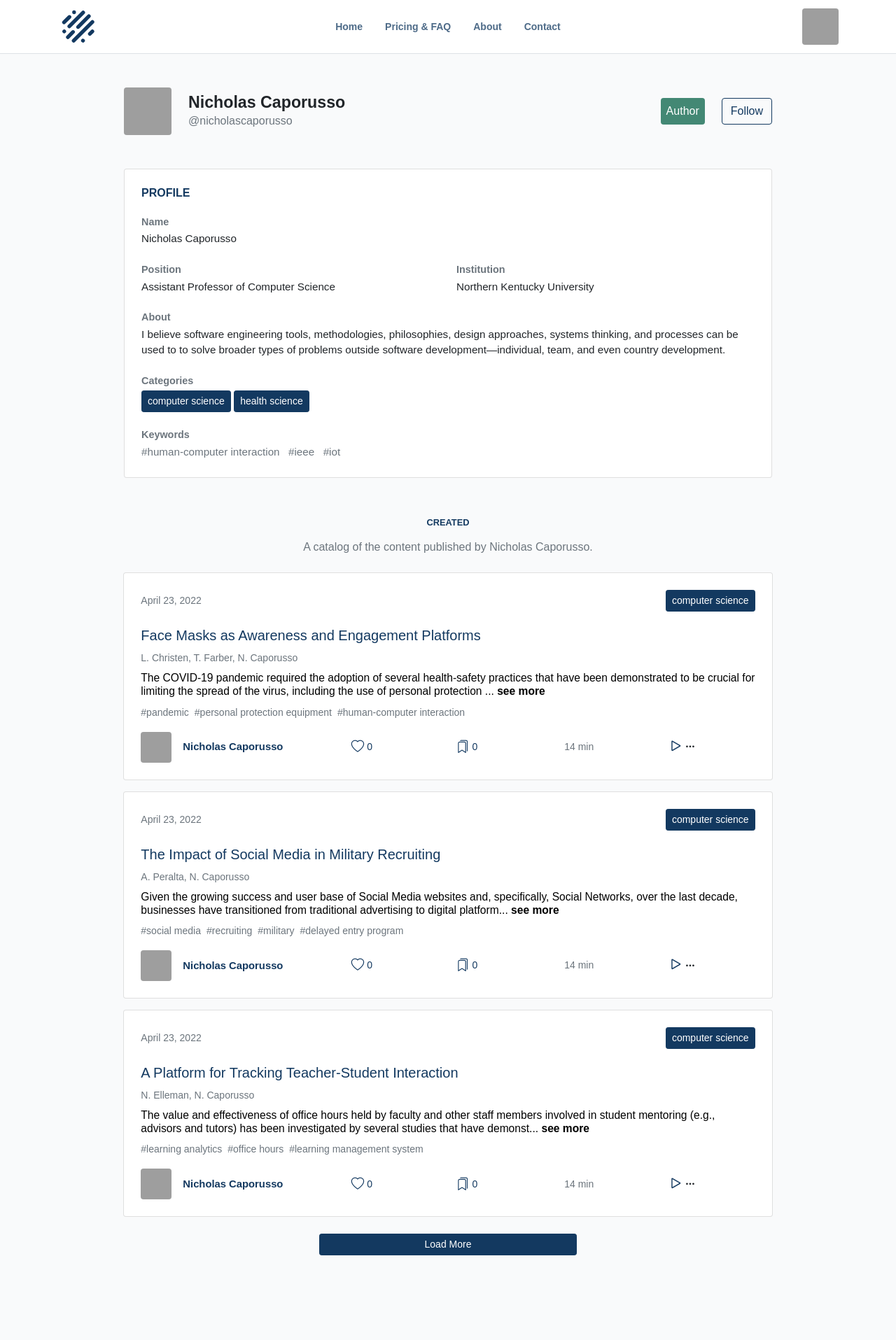
After one commit to muzzarellimj/podscholar, a PHP site: page /app/user/user.html in a window 1280 px wide. The commit adds this page. Shown: the top 1915 px of the page at 70% size. Run offline with PHP 8.4, Linux system fonts and the light colour scheme; some web fonts are replaced; grey boxes are pictures that could not be loaded.

Commit message:
Author user page HTML and Sass

```diff
--- /dev/null
+++ b/app/user/user.html
@@ -0,0 +1,232 @@
+<!doctype html>
+
+<html lang="en">
+	<head>
+		<meta charset="utf-8">
+		<meta name="viewport" content="width=device-width, initial-scale=1">
+
+		<title>PodScholar | Nicholas Caporusso</title>
+
+		<link rel="shortcut icon" href="../../asset/img/brand/brand-primary.svg">
+
+		<link rel="stylesheet" href="../../asset/css/bootscholar.css">
+	</head>
+
+	<body>
+		<header class="border-bottom">
+			<nav class="navbar navbar-expand-md">
+				<div class="container">
+					<div class="navbar-brand-container">
+						<a class="navbar-brand" href="../index.html">
+							<img class="navbar-brand-image" src="../../asset/img/brand/brand-primary.svg" alt="PodScholar">
+						</a>
+					</div>
+
+					<button class="navbar-toggler" type="button" data-bs-toggle="collapse" data-bs-target="#navigation" aria-controls="navigation" aria-expanded="false" aria-label="Toggle Navigation">
+						<span class="navbar-toggler-icon"></span>
+					</button>
+
+					<div id="navigation" class="collapse navbar-collapse">
+						<ul class="navbar-nav">
+							<li class="nav-item"><a class="nav-link" href="../index.html">Home</a></li>
+							<li class="nav-item"><a class="nav-link" href="../faq.html">Pricing & FAQ</a></li>
+							<li class="nav-item"><a class="nav-link" href="../about.html">About</a></li>
+							<li class="nav-item"><a class="nav-link" href="../contact.html">Contact</a></li>
+						</ul>
+
+						<div class="navbar-user-profile-container">
+							<div class="dropdown">
+								<a role="button" id="navbar-user-profile-dropdown" data-bs-toggle="dropdown" data-bs-auto-close="outside" aria-expanded="false">
+									<img class="navbar-user-profile-avatar" src="https://i.imgur.com/iza0pJ4.jpg" alt="Michael Muzzarelli">
+								</a>
+
+								<div class="navbar-user-profile-dropdown dropdown-menu dropdown-menu-end" aria-labelledby="navbar-user-profile-dropdown">
+									<div class="navbar-user-profile-dropdown-row" style="transform: rotate(0)">
+										<div class="navbar-user-profile-dropdown-avatar-container">
+											<img class="navbar-user-profile-dropdown-avatar" src="https://i.imgur.com/iza0pJ4.jpg" alt="Michael Muzzarelli">
+										</div>
+
+										<div class="navbar-user-profile-dropdown-username-container">
+											<div class="navbar-user-profile-dropdown-username-stack">
+												<h6 class="navbar-user-profile-dropdown-name">Michael Muzzarelli</h6>
+												<a class="navbar-user-profile-dropdown-username" href="../user/user.html?muzzarellimj">@muzzarellimj</a>
+											</div>
+										</div>
+									</div>
+
+									<hr class="dropdown-divider">
+
+									<div class="navbar-user-profile-dropdown-row">
+										<div class="navbar-user-profile-item-container">
+											<a class="navbar-user-profile-item" href="#">Preferences</a>
+											<a class="navbar-user-profile-item" href="#">Sign Out</a>
+										</div>
+									</div>
+								</div>
+							</div>
+						</div>
+					</div>
+				</div>
+			</nav>
+		</header>
+
+		<main class="user">
+			<div class="container">
+				<div class="row justify-content-center">
+					<div class="col-10">
+						<div class="row">
+							<div class="col-8">
+								<div class="hstack gap-4">
+									<img class="user-avatar" src="https://i.imgur.com/wWbeuk9.jpg" alt="Nicholas Caporusso">
+
+									<div class="vstack justify-content-center">
+										<h1 class="user-name">Nicholas Caporusso</h1>
+										<p class="user-username">@nicholascaporusso</p>
+									</div>
+								</div>
+							</div>
+
+							<div class="col-4 d-flex justify-content-end align-items-center">
+								<span class="user-author-badge badge bg-secondary me-4">Author</span>
+								<button class="btn btn-outline-primary">Follow</button>
+							</div>
+						</div>
+					</div>
+				</div>
+
+				<div class="row justify-content-center pt-5">
+					<div class="col-10">
+						<div class="card p-4">
+							<div class="row">
+								<div class="col-12">
+									<h6 class="user-attribute-category">profile</h6>
+								</div>
+							</div>
+
+							<div class="row">
+								<div class="col-12">
+									<h6 class="user-attribute-title">Name</h6>
+									<p class="user-attribute-value">Nicholas Caporusso</p>
+								</div>
+							</div>
+
+							<div class="row pt-4">
+								<div class="col-12 col-sm-6">
+									<h6 class="user-attribute-title">Position</h6>
+									<p class="user-attribute-value">Assistant Professor of Computer Science</p>
+								</div>
+
+								<div class="col-12 col-sm-6">
+									<h6 class="user-attribute-title">Institution</h6>
+									<p class="user-attribute-value">Northern Kentucky University</p>
+								</div>
+							</div>
+
+							<div class="row pt-4">
+								<div class="col-12">
+									<h6 class="user-attribute-title">About</h6>
+									<p class="user-attribute-value">I believe software engineering tools, methodologies, philosophies, design approaches, systems thinking, and processes can be used to to solve broader types of problems outside software development—individual, team, and even country development.</p>
+								</div>
+							</div>
+
+							<div class="row pt-4">
+								<div class="col-12">
+									<h6 class="user-attribute-title">Categories</h6>
+									<button class="btn btn-sm btn-primary" href="#">computer science</button>
+									<button class="btn btn-sm btn-primary" href="#">health science</button>
+								</div>
+							</div>
+
+							<div class="row pt-4">
+								<div class="col-12">
+									<h6 class="user-attribute-title">Keywords</h6>
+									<a class="user-keyword" href="#">#human-computer interaction</a>
+									<a class="user-keyword" href="#">#ieee</a>
+									<a class="user-keyword" href="#">#iot</a>
+								</div>
+							</div>
+						</div>
+					</div>
+				</div>
+			</div>
+		</main>
+
+		<footer class="border-top">
+			<div class="container">
+				<div class="footer-navigation-row">
+					<div class="footer-navigation-col">
+						<a class="footer-navigation-item" href="../about.html">About</a>
+					</div>
+
+					<div class="footer-navigation-col">
+						<a class="footer-navigation-item" href="../faq.html">Pricing & FAQ</a>
+					</div>
+
+					<div class="footer-navigation-col">
+						<a class="footer-navigation-item" href="#">Privacy Policy</a>
+					</div>
+
+					<div class="footer-navigation-col">
+						<a class="footer-navigation-item" href="../contact.html">Contact</a>
+					</div>
+				</div>
+
+				<div class="footer-social-row">
+					<div class="footer-social-col">
+						<a class="footer-social-item" href="#"><i class="bi bi-facebook"></i></a>
+					</div>
+
+					<div class="footer-social-col">
+						<a class="footer-social-item" href="#"><i class="bi bi-instagram"></i></a>
+					</div>
+
+					<div class="footer-brand-col">
+						<a href="../index.html"><img class="footer-brand-image" src="../../asset/img/brand/brand-primary.svg" alt="PodScholar"></a>
+					</div>
+
+					<div class="footer-social-col">
+						<a class="footer-social-item" href="#"><i class="bi bi-github"></i></a>
+					</div>
+
+					<div class="footer-social-col">
+						<a class="footer-social-item" href="#"><i class="bi bi-twitter"></i></a>
+					</div>
+				</div>
+
+				<div class="footer-copyright-row">
+					<div class="footer-copyright-col">
+						<p class="footer-copyright">&copy; Michael Muzzarelli, Jyhdel Pamonag, Robert Adams. All Rights Reserved.</p>
+					</div>
+				</div>
+			</div>
+		</footer>
+
+		<script src="../../asset/vendor/bootstrap/dist/js/bootstrap.bundle.min.js"></script>
+		<script src="../../asset/js/front-end.js"></script>
+
+		<script>
+			// call initially...
+			setStaticDocumentMainHeight();
+
+			// ...and on each resize
+			window.addEventListener('resize', setStaticDocumentMainHeight);
+		</script>
+
+		<script>
+			const main = document.querySelector('main');
+
+			const recentFeed = createFeed('created', null, 'A catalog of the content published by Nicholas Caporusso.');
+			recentFeed.querySelector('.podcast-preview-row').innerHTML += createPodcastPreview('p00000000');
+			recentFeed.querySelector('.podcast-preview-row').innerHTML += createPodcastPreview('p00000001');
+			recentFeed.querySelector('.podcast-preview-row').innerHTML += createPodcastPreview('p00000002');
+
+			const likedFeed = createFeed('liked', null, 'A catalog of the content liked by Nicholas Caporusso.');
+			likedFeed.querySelector('.podcast-preview-row').innerHTML += createPodcastPreview('p00000003');
+
+			const bookmarkedFeed = createFeed('bookmarked', null, 'A catalog of the content bookmarked by Nicholas Caporusso.');
+			bookmarkedFeed.querySelector('.podcast-preview-row').innerHTML += createPodcastPreview('p00000004');
+
+			main.append(recentFeed, likedFeed, bookmarkedFeed);
+		</script>
+	</body>
+</html>
--- a/asset/sass/bootscholar.sass
+++ b/asset/sass/bootscholar.sass
@@ -39,6 +39,7 @@ $font-color-primary: $primary
 @import 'page/register'
 @import 'page/tac'
 @import 'page/upload'
+@import 'page/user'
 
 // section
 @import 'section/body'
--- /dev/null
+++ b/asset/sass/page/_user.sass
@@ -0,0 +1,52 @@
+.user
+	@extend .py-5, .px-3
+
+	.user-avatar
+		@extend .rounded
+
+		height: 4.25rem
+		object-fit: cover
+		width: 4.25rem
+
+	.user-name
+		@extend .m-0, .p-0
+
+		font-size: 1.45rem
+		font-weight: 650
+
+	.user-username
+		@extend .text-muted, .m-0
+
+	.user-author-badge
+		padding: 0.7rem 0.5rem
+		font-size: 1rem
+		font-weight: 500
+
+	.user-attribute-category
+		@extend .m-0, .pb-4
+
+		color: $primary
+		font-size: 1rem
+		font-weight: 700
+		text-transform: uppercase
+
+	.user-attribute-title
+		@extend .text-muted, .m-0, .p-0, .pb-1
+
+		font-size: 0.9rem
+		font-weight: 600
+
+	.user-attribute-value
+		@extend .m-0, .p-0
+
+		font-size: 0.95rem
+
+	.user-keyword
+
+		@extend .text-muted, .pe-2
+
+		font-size: 0.95rem
+		text-decoration: none
+
+		&:active, &:hover
+			text-decoration: underline
```
Also changed, not shown: asset/css/bootscholar.css, 1 other file.
